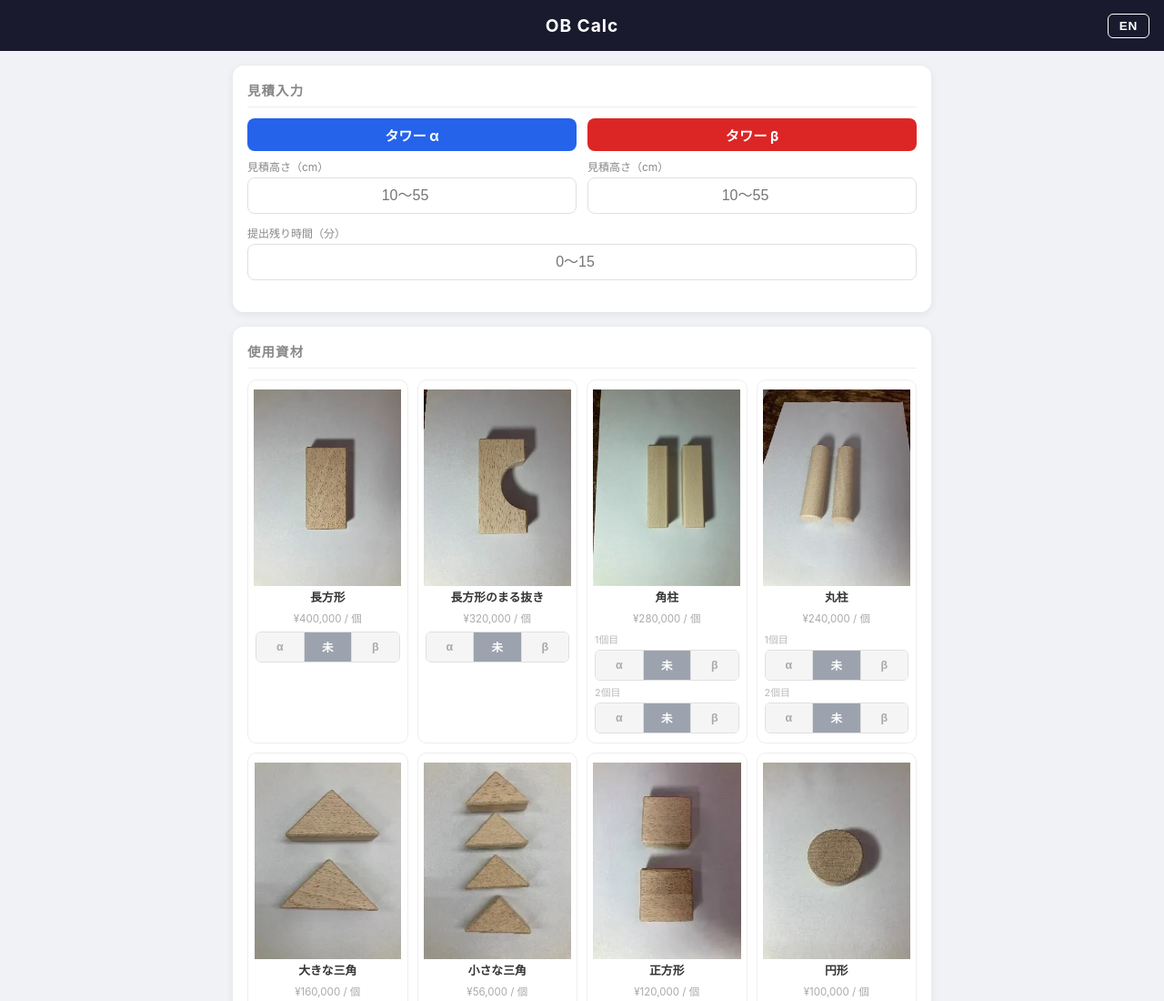
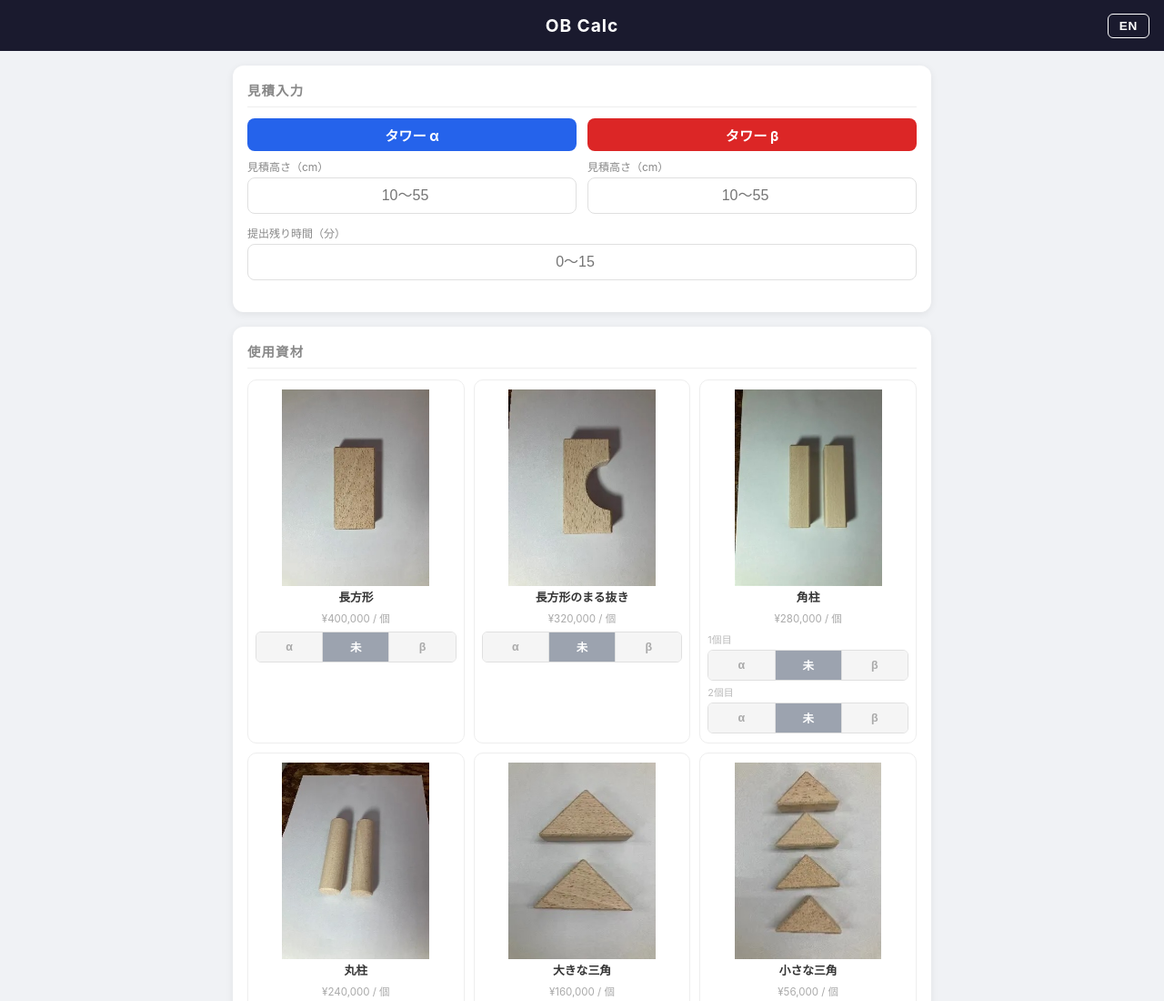
Before and after one commit to uku-sat/ob_calc, a plain HTML site: page index.html in a window 1280 px wide. Shown: the top 1100 px of the page at 91% size. Drawn offline with Linux system fonts and the light colour scheme.

Commit message:
gridの最小幅を画像に合わせて変更

```diff
--- a/index.html
+++ b/index.html
@@ -152,7 +152,7 @@
 
     .materials-grid {
       display: grid;
-      grid-template-columns: repeat(auto-fill, minmax(150px, 1fr));
+      grid-template-columns: repeat(auto-fill, minmax(230px, 1fr));
       gap: 10px;
     }
 
```
